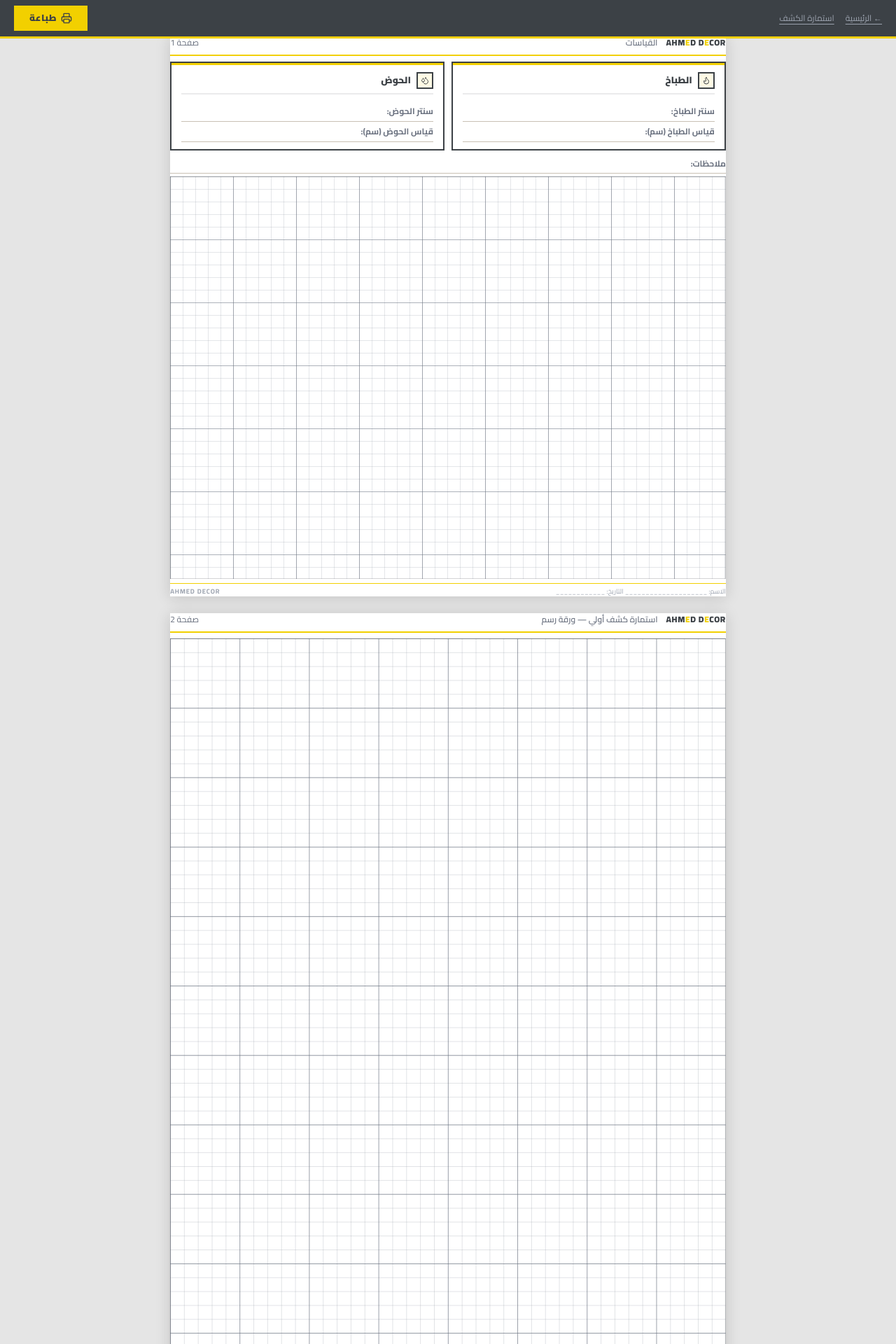
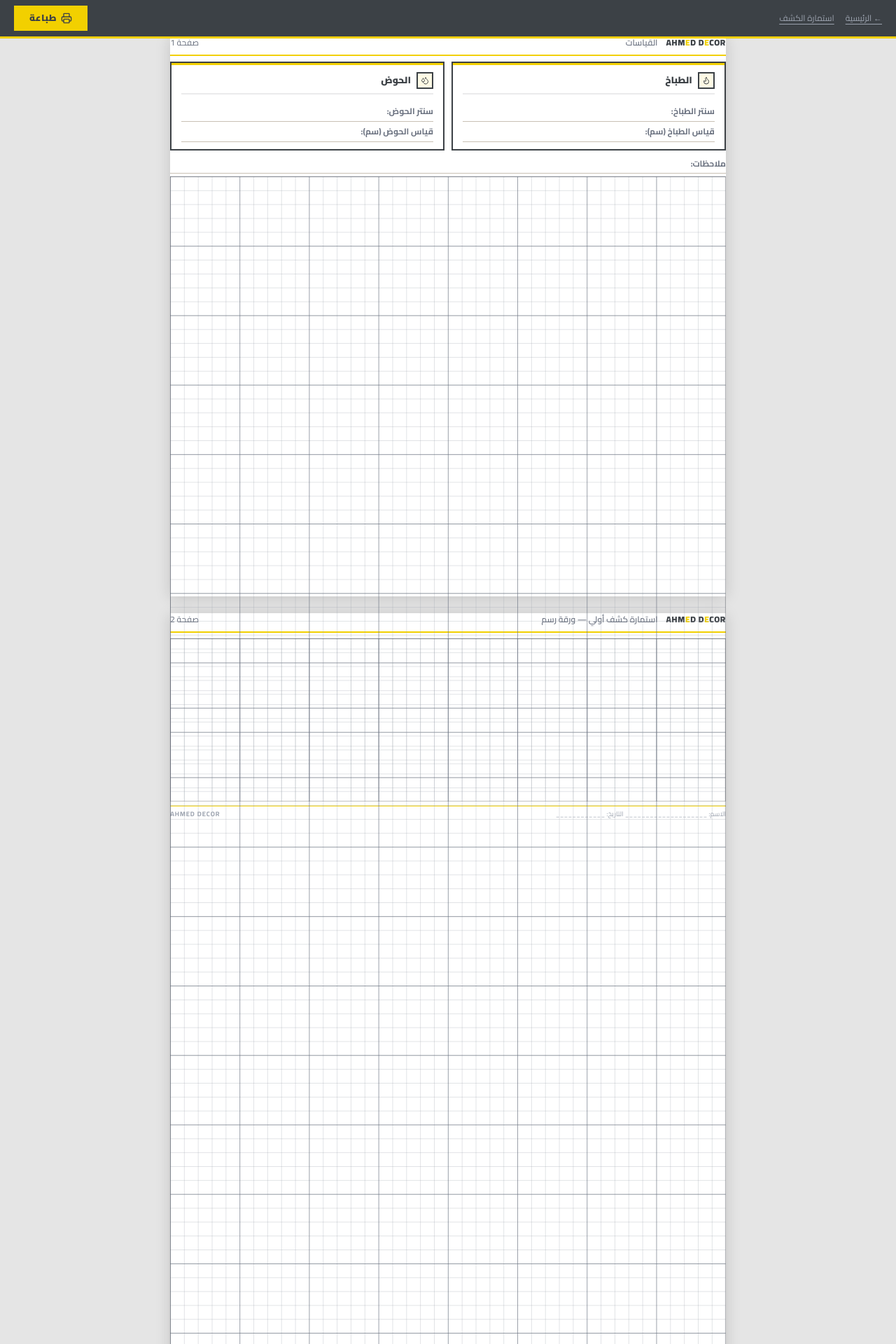
Before and after one commit to Abdullah97825/ahmed-decor-contract, a Next.js app: page /graph-paper in a window 1280 px wide. Shown: the top 1920 px of the page at 70% size. Built offline with nearby package versions, Linux system fonts and the light colour scheme.

Commit message:
Update SVG dimensions and viewBox settings for improved rendering on graph paper

```diff
--- a/components/graph-paper.tsx
+++ b/components/graph-paper.tsx
@@ -127,6 +127,8 @@ function DimensionsPage() {
         <svg
           width="100%"
           height="100%"
+          viewBox="0 0 720 810"
+          preserveAspectRatio="xMinYMin meet"
           style={{ display: "block" }}
         >
           <defs>
@@ -138,8 +140,8 @@ function DimensionsPage() {
               <path d="M 90 0 L 0 0 0 90" fill="none" stroke="#6B7280" strokeWidth="1.2" opacity="0.9" />
             </pattern>
           </defs>
-          <rect width="100%" height="100%" fill="url(#major-grid-1)" />
-          <rect width="100%" height="100%" fill="none" stroke="#3C4146" strokeWidth="1.5" opacity="0.3" />
+          <rect width="720" height="810" fill="url(#major-grid-1)" />
+          <rect width="720" height="810" fill="none" stroke="#3C4146" strokeWidth="1.5" opacity="0.3" />
         </svg>
       </div>
 
@@ -196,7 +198,7 @@ function GraphPage({ pageNum }: { pageNum: number }) {
       <div style={{ position: "relative" }}>
         <svg
           width="100%"
-          viewBox="0 0 720 960"
+          viewBox="0 0 720 990"
           style={{ display: "block" }}
           preserveAspectRatio="xMidYMid meet"
         >
@@ -211,9 +213,9 @@ function GraphPage({ pageNum }: { pageNum: number }) {
               <path d="M 90 0 L 0 0 0 90" fill="none" stroke="#6B7280" strokeWidth="1.2" opacity="0.9" />
             </pattern>
           </defs>
-          <rect width="720" height="960" fill={`url(#major-grid-${pageNum})`} />
+          <rect width="720" height="990" fill={`url(#major-grid-${pageNum})`} />
           {/* Border */}
-          <rect width="720" height="960" fill="none" stroke="#3C4146" strokeWidth="1.5" opacity="0.3" />
+          <rect width="720" height="990" fill="none" stroke="#3C4146" strokeWidth="1.5" opacity="0.3" />
         </svg>
       </div>
 
--- a/graph-paper.html
+++ b/graph-paper.html
@@ -153,7 +153,7 @@ body { font-family: 'Cairo', sans-serif; background: var(--cream); color: var(--
     </div>
 
     <div class="gp-grid">
-      <svg width="100%" height="100%" xmlns="http://www.w3.org/2000/svg">
+      <svg width="100%" height="100%" viewBox="0 0 720 810" preserveAspectRatio="xMinYMin meet" xmlns="http://www.w3.org/2000/svg">
         <defs>
           <pattern id="smallGrid1" width="18" height="18" patternUnits="userSpaceOnUse">
             <path d="M 18 0 L 0 0 0 18" fill="none" stroke="#9CA3AF" stroke-width="0.7" opacity="0.8"/>
@@ -163,7 +163,7 @@ body { font-family: 'Cairo', sans-serif; background: var(--cream); color: var(--
             <path d="M 90 0 L 0 0 0 90" fill="none" stroke="#6B7280" stroke-width="1.2" opacity="0.9"/>
           </pattern>
         </defs>
-        <rect width="100%" height="100%" fill="url(#majorGrid1)"/>
+        <rect width="720" height="810" fill="url(#majorGrid1)"/>
       </svg>
     </div>
     <div class="gp-footer" dir="rtl">
@@ -185,7 +185,7 @@ body { font-family: 'Cairo', sans-serif; background: var(--cream); color: var(--
       <div class="gp-page">صفحة ٢ / ٢</div>
     </div>
     <div class="gp-grid">
-      <svg width="100%" height="100%" xmlns="http://www.w3.org/2000/svg">
+      <svg width="100%" height="100%" viewBox="0 0 720 990" preserveAspectRatio="xMidYMid meet" xmlns="http://www.w3.org/2000/svg">
         <defs>
           <pattern id="smallGrid2" width="18" height="18" patternUnits="userSpaceOnUse">
             <path d="M 18 0 L 0 0 0 18" fill="none" stroke="#9CA3AF" stroke-width="0.7" opacity="0.8"/>
@@ -195,7 +195,7 @@ body { font-family: 'Cairo', sans-serif; background: var(--cream); color: var(--
             <path d="M 90 0 L 0 0 0 90" fill="none" stroke="#6B7280" stroke-width="1.2" opacity="0.9"/>
           </pattern>
         </defs>
-        <rect width="100%" height="100%" fill="url(#majorGrid2)"/>
+        <rect width="720" height="990" fill="url(#majorGrid2)"/>
       </svg>
     </div>
     <div class="gp-footer" dir="rtl">
```
